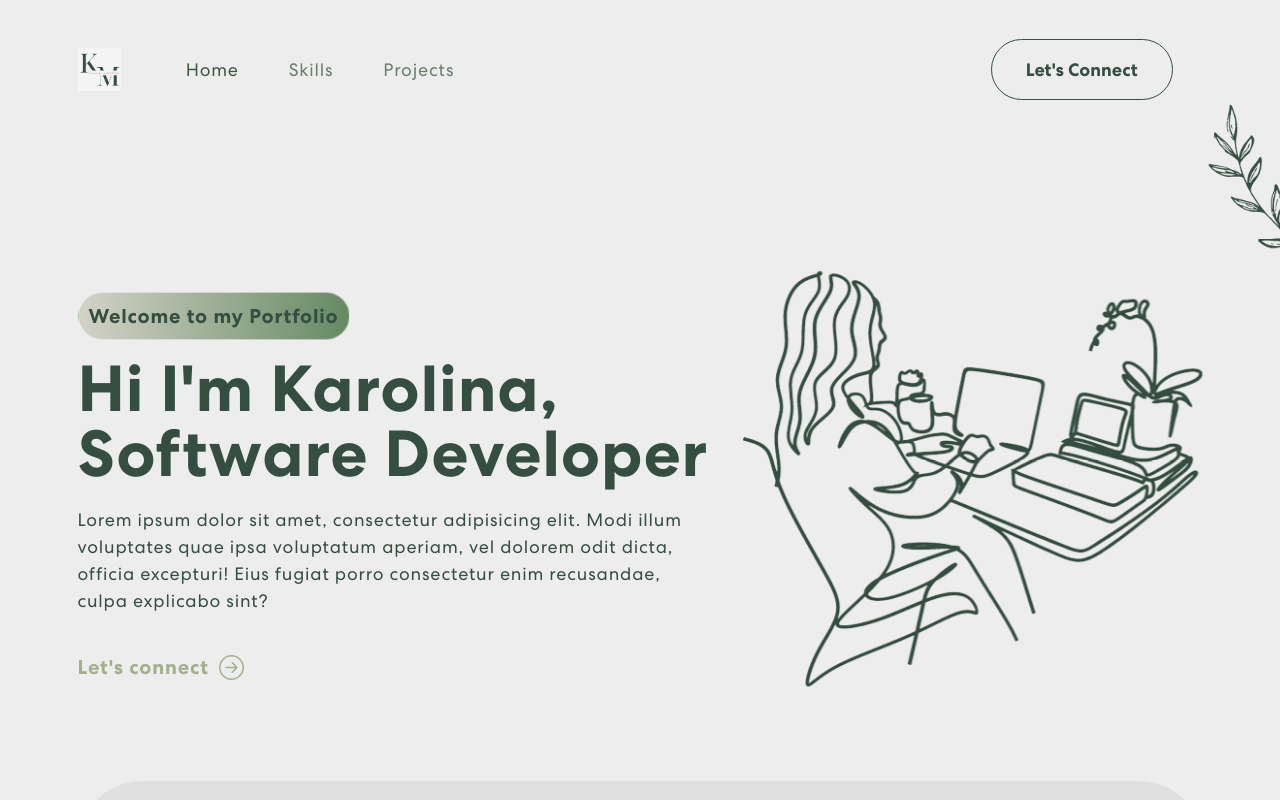
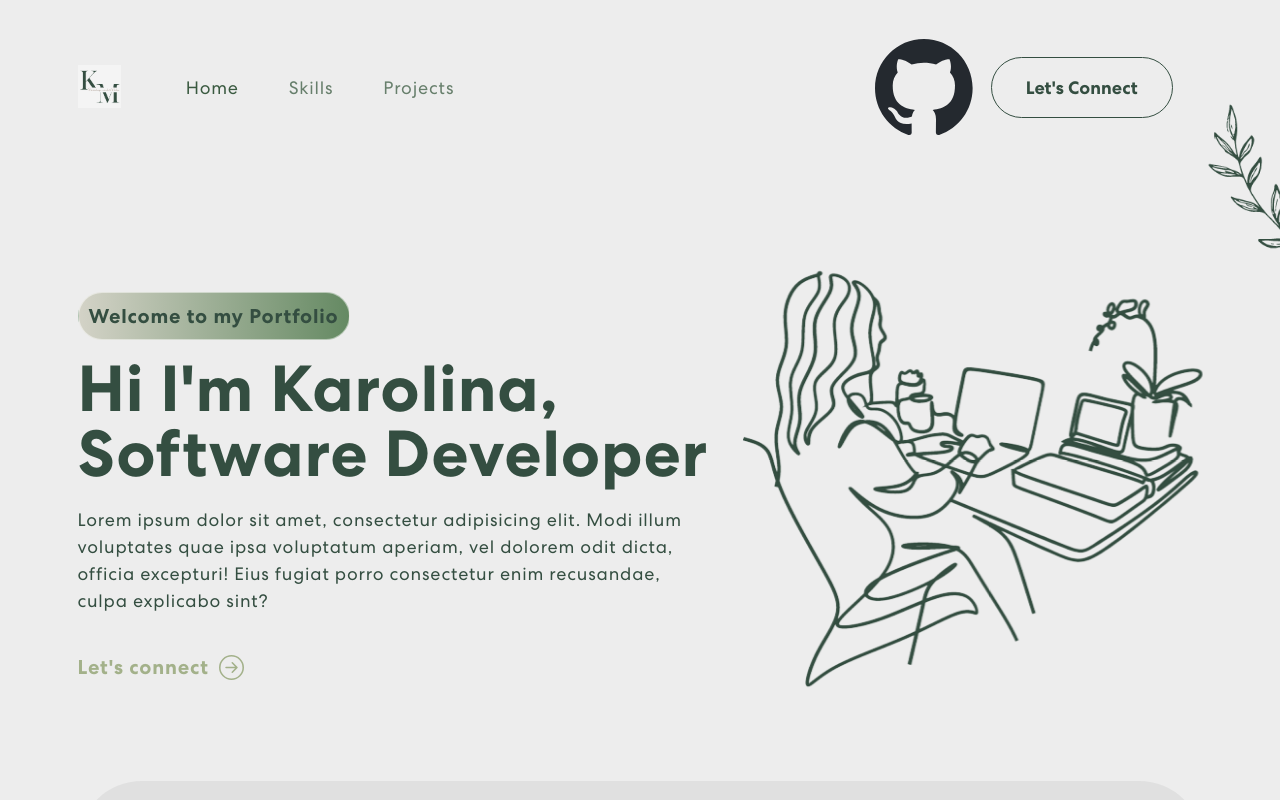
Before and after one commit to karolinamarszal/myPortfolio, a React (Vite) app: page / in a window 1280 px wide. Shown: the top 800 px of the page. Built offline with nearby package versions, Linux system fonts and the light colour scheme.

Commit message:
Added github logo

```diff
--- a/src/components/NavBar.jsx
+++ b/src/components/NavBar.jsx
@@ -2,6 +2,7 @@ import { useState, useEffect } from "react";
 import { Nav, Navbar, Container } from "react-bootstrap";
 import classNames from "../../utils/helpers";
 import logo from "../assets/img/logo.png";
+import githubLogo from "../assets/img/github-mark.svg";
 
 
 const NavBar = () => {
@@ -30,7 +31,7 @@ const NavBar = () => {
     <Navbar expand="lg" className={scrolled ? "scrolled": ""}>
       <Container>
         <Navbar.Brand href="#home">
-          <img src={logo} alt="Logo"/>
+          <img src={logo} alt="Logo" className="hide-img"/>
         </Navbar.Brand>
         <Navbar.Toggle aria-controls="basic-navbar-nav">
           <span className="navbar-toggler-icon"></span>
@@ -60,6 +61,9 @@ const NavBar = () => {
             onClick={()=> onUpdateActiveLink("projects")}>Projects</Nav.Link>
           </Nav>
           <span className="navbar-text">
+            <div className="social-icon">
+              <a href="https://github.com/karolinamarszal" target="blank"><img src={githubLogo} /></a>
+            </div>
             <a href="#connect">
               <button className={scrolled ? "button-scrolled" : ""} onClick={()=> console.log("connect")}><span>Let's Connect</span></button>
             </a>
```
